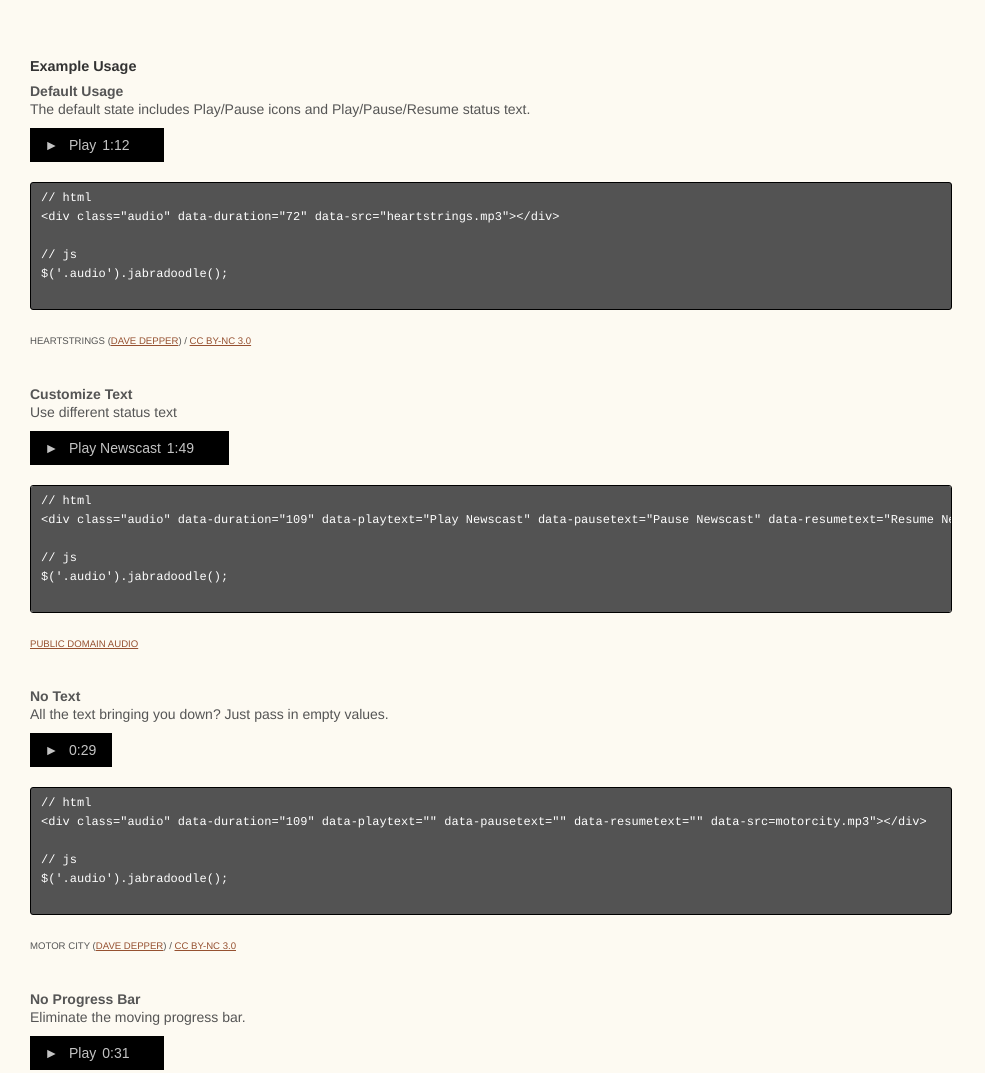
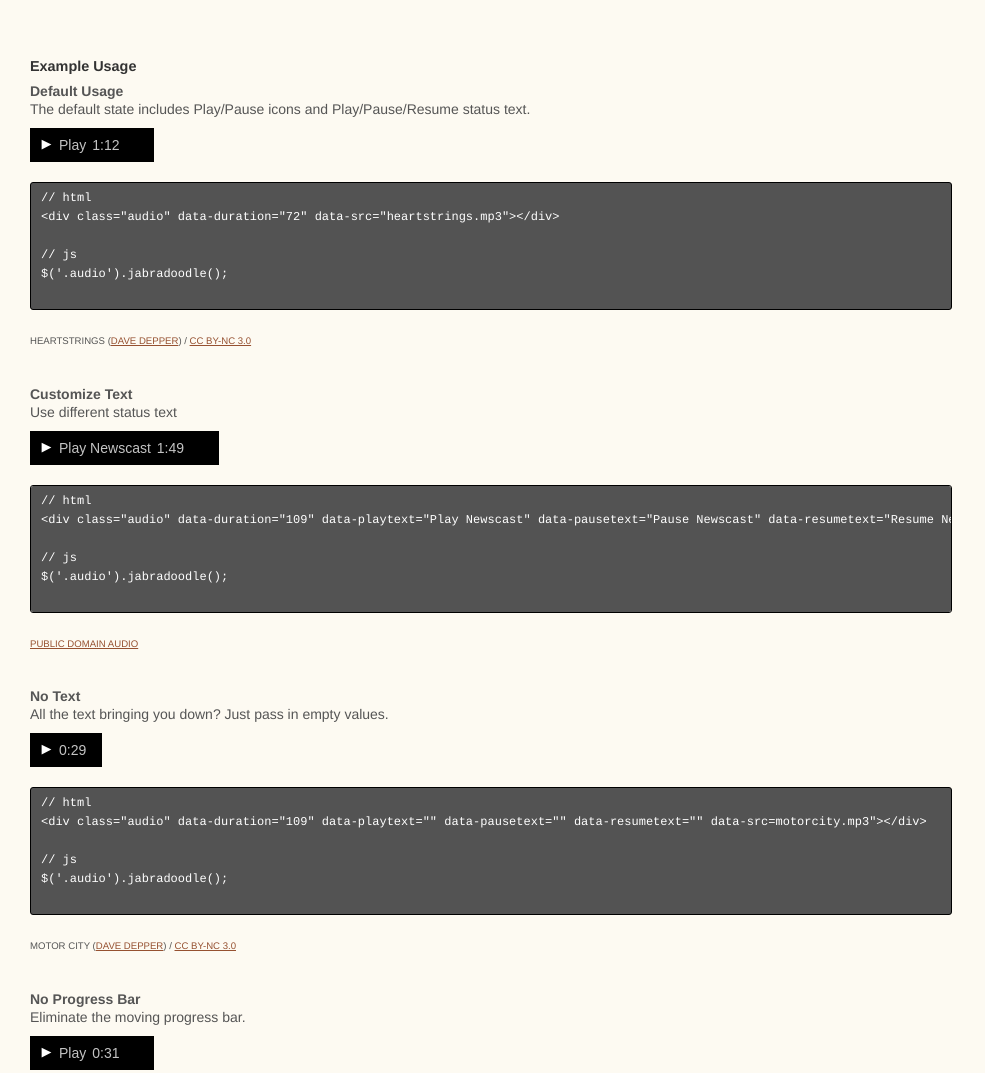
Before and after one commit to sjwilliams/jabradoodle, a website: page index.html in a window 1280 px wide. Shown: the part 1340-2413 px from the top of the page, without its empty margins (0-985 px from the left). Drawn offline with nearby package versions, Linux system fonts and the light colour scheme.

Commit message:
svg icons

```diff
--- a/index.html
+++ b/index.html
@@ -251,7 +251,7 @@
         </section>
 
         <section class="installation">
-            <h2>Download v0.0.6</h2>
+            <h2>Download</h2>
             <ul>
                 <li><a href="https://github.com/sjwilliams/jabradoodle">GitHub</a></li>
                 <li><span class="code">$ npm install jabradoodle</span></li>
--- a/jabradoodle.css
+++ b/jabradoodle.css
@@ -45,6 +45,7 @@
   z-index: 2;
   margin-right: 6px;
   text-align: center;
+  vertical-align:middle;
 }
 
 .jab-inline-el.jab-text-duration,
@@ -87,6 +88,15 @@
   transition: width 0.4s ease;
 }
 
+/* svg icons */
+.jab-svg-icon{
+  width: 13px;
+}
+
+.jab-icon path{
+  fill: #fff;
+}
+
 /**
  * Spinning Loader, by Luke Hass. MIT.
  * https://github.com/lukehaas/css-loaders
@@ -112,7 +122,6 @@
   border-radius:50%;
   width:8px;
   height:8px;
-  top: 2px;
 }
 
 @-webkit-keyframes jab-loader-spin {
--- a/jabradoodle.js
+++ b/jabradoodle.js
@@ -1,8 +1,12 @@
 /**
- * @preserve jabradoodle - v0.0.6 - 2016-04-05
+ * @preserve jabradoodle - v0.0.7 - 2016-04-07
  * jQuery Audio Button + 🐩
  * http://sjwilliams.github.io/jabradoodle/
  * Copyright (c) 2016 Josh Williams; Licensed MIT
+ *
+ * SVG Icons by Open Iconic
+ * v1.1.1 | MIT
+ * https://github.com/iconic/open-iconic
  */
 
 (function(factory) {
@@ -16,6 +20,9 @@
   var pluginName = 'jabradoodle';
   var statePrefix = 'jab-state';
   var $body = $('body');
+
+  var PLAYICON = '<div class="jab-svg-icon"><svg xmlns="http://www.w3.org/2000/svg" viewBox="0 0 8 8" preserveAspectRatio="xMidYMin slice" width="100%" style="padding-bottom: 100%; height: 1px; overflow: visible"><path d="M0 0v6l6-3-6-3z" transform="translate(1 1)" /></svg></div>';
+  var PAUSEICON = '<div class="jab-svg-icon"><svg xmlns="http://www.w3.org/2000/svg" viewBox="0 0 8 8" preserveAspectRatio="xMidYMin slice" width="100%" style="padding-bottom: 100%; height: 1px; overflow: visible"><path d="M0 0v6h2v-6h-2zm4 0v6h2v-6h-2z" transform="translate(1 1)" /></svg></div>';
 
   function Plugin(element, options){
     this.defaultOptions = {
@@ -31,9 +38,9 @@
       playtext: 'Play',
       pausetext: 'Pause',
       resumetext: 'Resume',
-      playicon: ' &#9658;',
-      pauseicon: '&#10073;&#10073;',
-      resumeicon: ' &#9658;'
+      playicon: PLAYICON,
+      pauseicon: PAUSEICON,
+      resumeicon: PLAYICON
     };
 
     var settings = $.extend({}, this.defaultOptions, options);
--- a/package.json
+++ b/package.json
@@ -1,6 +1,6 @@
 {
   "name": "jabradoodle",
-  "version": "0.0.6",
+  "version": "0.0.7",
   "description": "jQuery Audio Button + 🐩 that makes playing MP3s a walk in the dog park.",
   "main": "jabradoodle.js",
   "scripts": {
```
